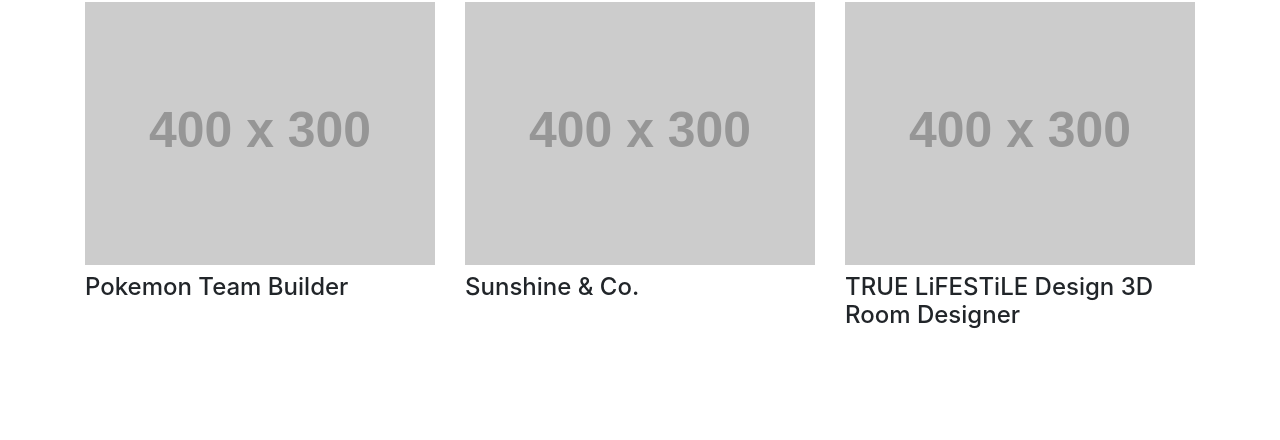
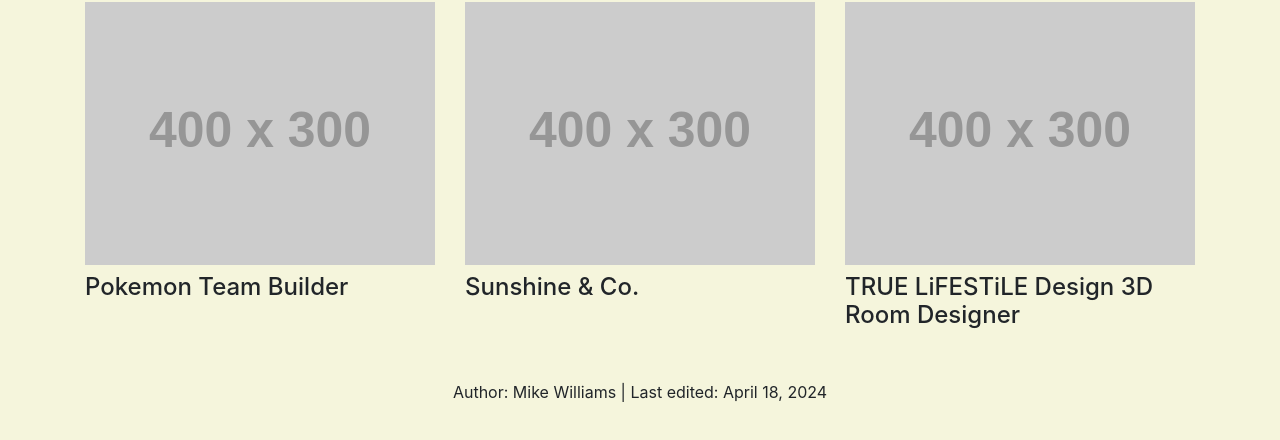
Before and after one commit to mikewill007/mikewill007.github.io, a plain HTML site: page portfolio.html in a window 1280 px wide. Shown: the part 130-570 px from the top of the page. Drawn offline with nearby package versions, Linux system fonts and the light colour scheme; placeholder pictures from the web are drawn by us.

Commit message:
Updated About Me page 8:32 PM

```diff
--- a/portfolio.html
+++ b/portfolio.html
@@ -8,6 +8,7 @@
     <style>
         body {
             padding: 20px;
+            background-color: #F5F5DC; /* Light beige background */
         }
         .portfolio-item {
             margin-bottom: 20px;
@@ -16,10 +17,16 @@
             max-width: 100%;
             cursor: pointer;
         }
+        footer {
+            margin-top: 20px;
+            padding: 10px 0;
+            background-color: #F5F5DC; /* Light beige background */
+            text-align: center;
+        }
     </style>
 </head>
 <body>
-<nav class="navbar navbar-expand-lg navbar-light bg-light">
+<nav class="navbar navbar-expand-lg navbar-light bg-light sticky-top">
     <a class="navbar-brand" href="#">Mike Williams</a>
     <button class="navbar-toggler" type="button" data-toggle="collapse" data-target="#navbarSupportedContent" aria-controls="navbarSupportedContent" aria-expanded="false" aria-label="Toggle navigation">
         <span class="navbar-toggler-icon"></span>
@@ -107,6 +114,10 @@
     </div>
 </div>
 
+<footer>
+    <p>Author: Mike Williams | Last edited: April 18, 2024</p>
+</footer>
+
 <!-- Bootstrap JS and jQuery CDN links for Bootstrap features -->
 <script src="https://code.jquery.com/jquery-3.5.1.slim.min.js"></script>
 <script src="https://cdn.jsdelivr.net/npm/bootstrap@4.5.2/dist/js/bootstrap.min.js"></script>
```
Also changed, not shown: contact.html (+6 -0 lines).
